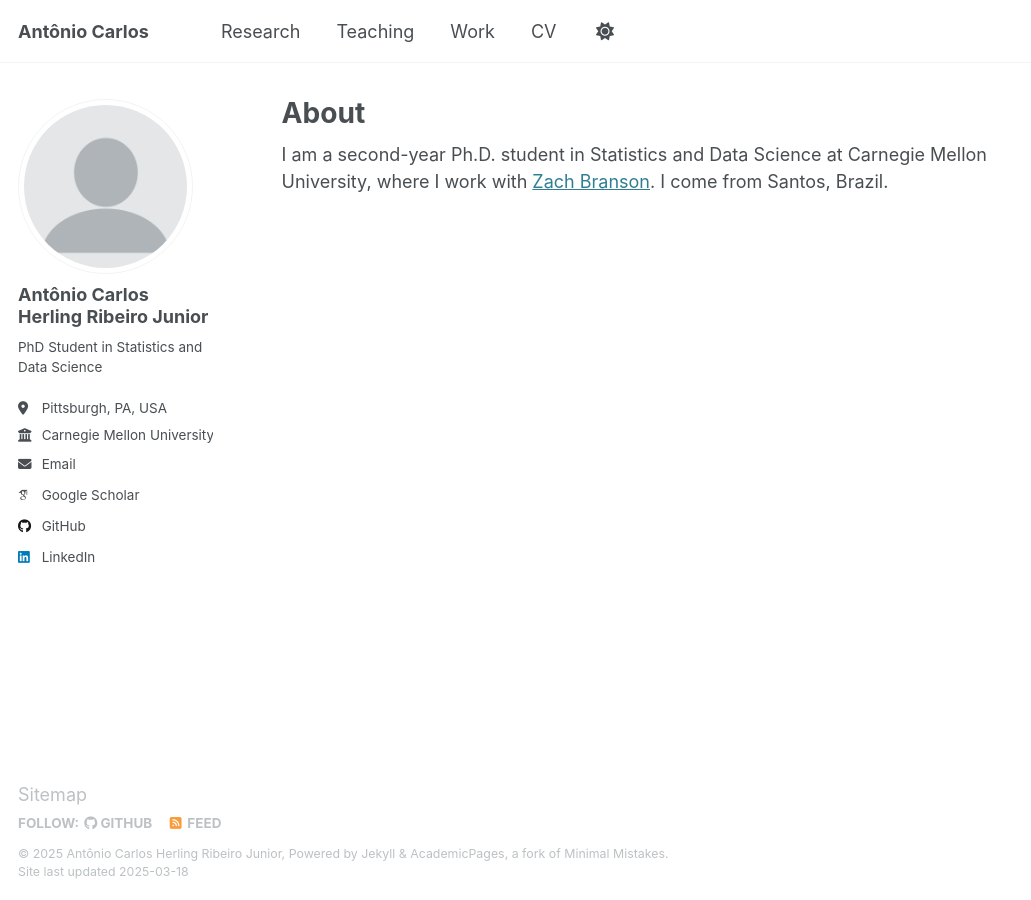
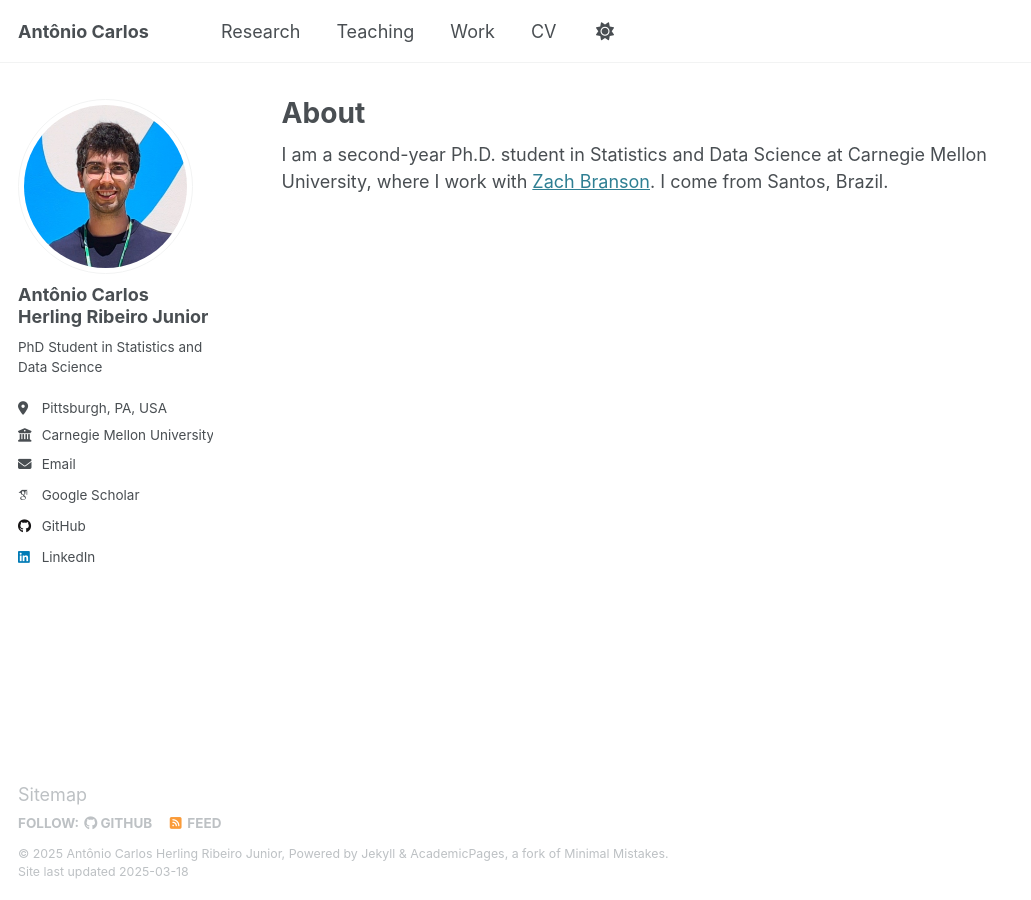
Before and after one commit to antonioherling/antonioherling.github.io, a Jekyll site: the page built from _pages/about.md, in a window 1280 px wide. Shown: the whole page, without its empty margins (0-1031 px from the left). Built offline with Jekyll 4.4.1, drawn with Linux system fonts in a browser that asks for light colours; some web fonts are replaced.

Commit message:
profile pic

```diff
--- a/_config.yml
+++ b/_config.yml
@@ -22,7 +22,7 @@ repository               : "antonioherling/antonioherling.github.io"
 #               Additional customization can be done by editing /_includes/author-profile.html
 author:
   # Biographic information
-  avatar           : "profile.png"
+  avatar           : "antonio_2022.jpeg"
   name             : "Antônio Carlos Herling Ribeiro Junior"
   pronouns         : # example: "she/her"
   bio              : "PhD Student in Statistics and Data Science"
```
Also changed, not shown: images/antonio_2022.jpeg (added).
